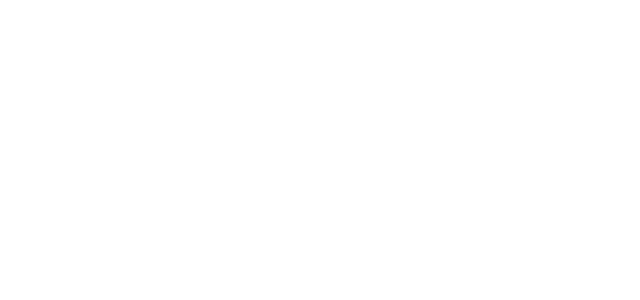
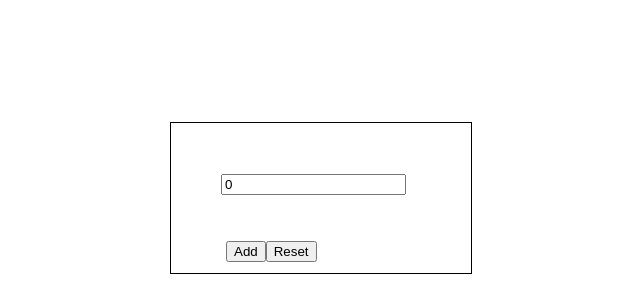
Before and after one commit to Taitanos/counter, a React (Create React App) app: page / in a window 1280 px wide. Shown: the part 128-428 px from the top of the page, without its empty margins (80-720 px from the left). Built offline with nearby package versions, Linux system fonts and the light colour scheme.

Commit message:
created simple counter

```diff
--- a/src/App.css
+++ b/src/App.css
@@ -1,38 +1,16 @@
-.App {
-  text-align: center;
+.app {
+    margin: 250px;
+    padding: 25px;
+    width: 250px;
+    height: 100px;
+    border: 1px solid black;
 }
 
-.App-logo {
-  height: 40vmin;
-  pointer-events: none;
+.input {
+    padding: 25px;
 }
 
-@media (prefers-reduced-motion: no-preference) {
-  .App-logo {
-    animation: App-logo-spin infinite 20s linear;
-  }
+.button {
+    margin: 5px;
+    padding: 15px 25px;
 }
-
-.App-header {
-  background-color: #282c34;
-  min-height: 100vh;
-  display: flex;
-  flex-direction: column;
-  align-items: center;
-  justify-content: center;
-  font-size: calc(10px + 2vmin);
-  color: white;
-}
-
-.App-link {
-  color: #61dafb;
-}
-
-@keyframes App-logo-spin {
-  from {
-    transform: rotate(0deg);
-  }
-  to {
-    transform: rotate(360deg);
-  }
-}
--- a/src/App.tsx
+++ b/src/App.tsx
@@ -1,9 +1,19 @@
-import React from 'react';
+import React, {useState} from 'react';
 import './App.css';
 
 function App() {
+
+    const [count, setCount] = useState(0);
+
   return (
-    <div className="App">
+    <div className={"app"}>
+      <div className={"input"}>
+          <input value={count}/>
+      </div>
+      <div className={"button"}>
+          <button onClick={() => {setCount(count + 1)}}>Add</button>
+          <button onClick={() => {setCount(0)}}>Reset</button>
+      </div>
     </div>
   );
 }
```
